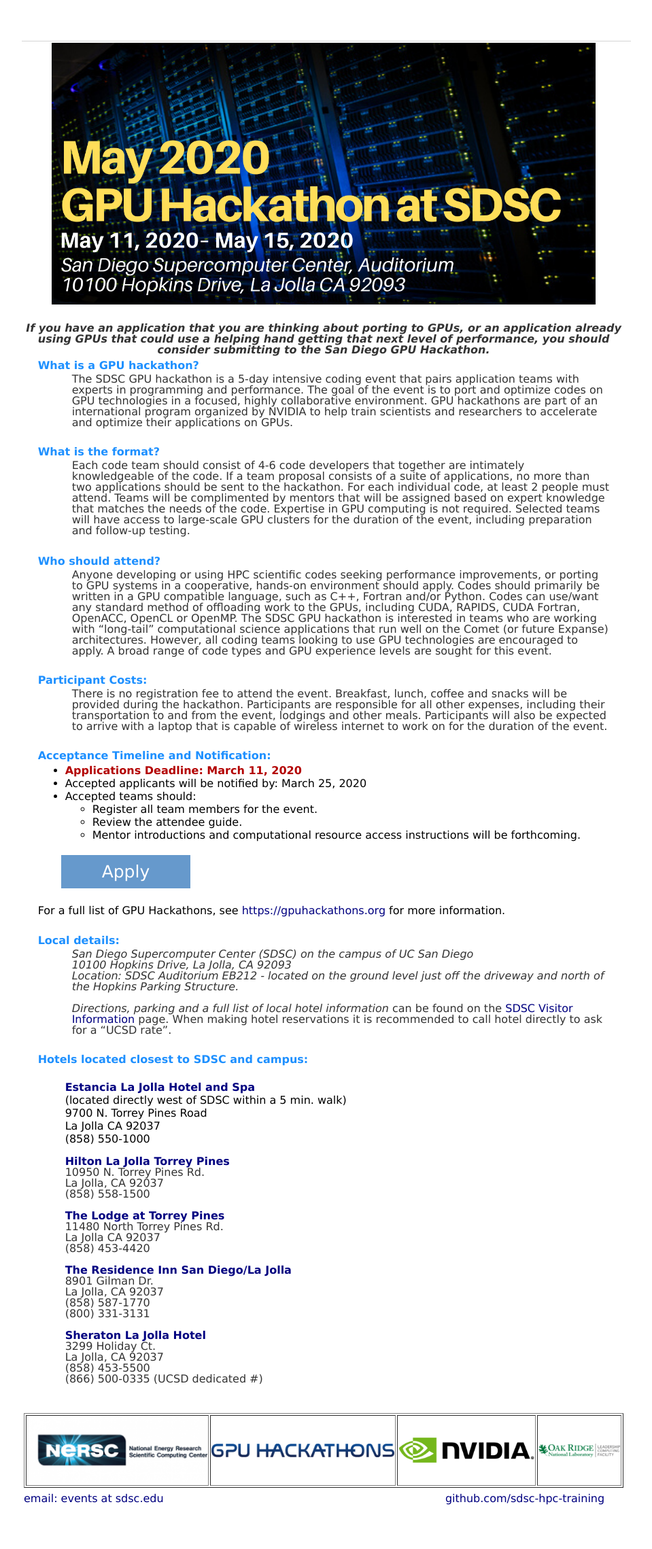
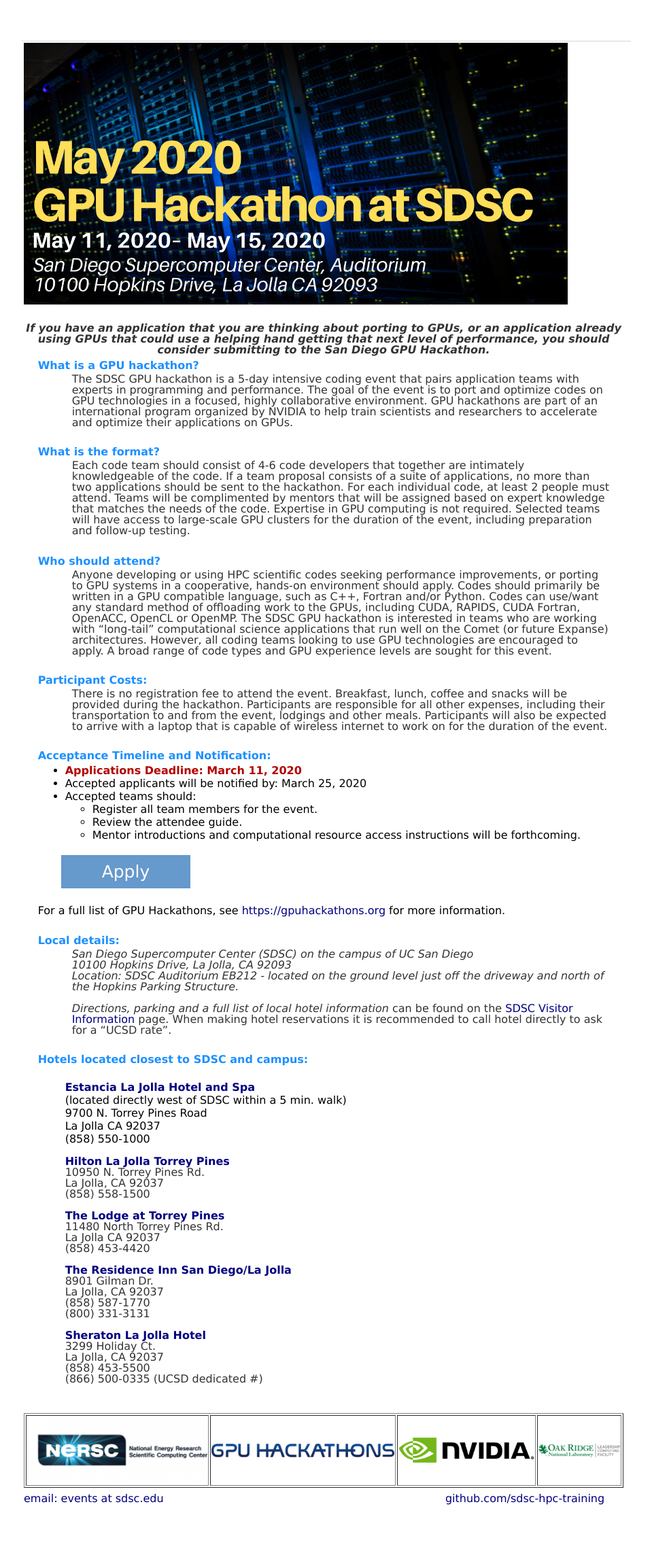
Before and after one commit to sdsc-hpc-training/sdsc-hpc-training.github.io, a Jekyll site: the page built from gpuhackathon/index.html, in a window 1280 px wide. Shown: the whole page at 68% size, without its empty margins (160-1119 px from the left). Built offline with Jekyll 4.4.1, drawn with Linux system fonts in a browser that asks for light colours.

```diff
--- a/gpuhackathon/index.html
+++ b/gpuhackathon/index.html
@@ -3,7 +3,7 @@
 title: SDSC GPU Hackathon 2020
 ---
 <table border=0 width=96% align="left">
-<tr><td align='center' valign='top'>
+<tr><td align='left' valign='top'>
 <img src="./images/gpuhackathon_weblogo.png" alt="SDSC GPU Hackathon" width="800px" />
 </td></tr>
 <tr><td align='left' valign='top'>&nbsp; </td></tr>
```
